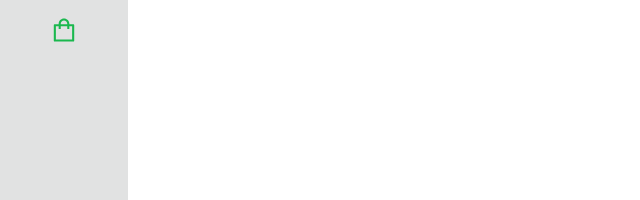
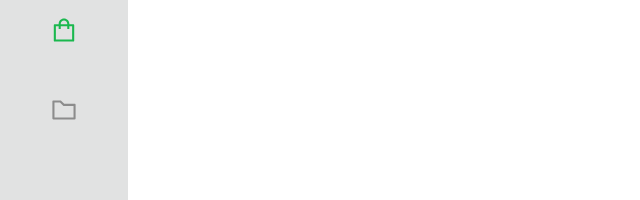
Before and after one commit to wkk123/react-electron-app, a React app: page /login in a window 1280 px wide. Shown: the part 1050-1250 px from the top of the page, without its empty margins (0-640 px from the left). Built offline with nearby package versions, Linux system fonts and the light colour scheme.

Commit message:
2022.10.09 读取Excel完成

```diff
--- a/package.json
+++ b/package.json
@@ -75,7 +75,8 @@
     "webpack": "^5.64.4",
     "webpack-dev-server": "^4.6.0",
     "webpack-manifest-plugin": "^4.0.2",
-    "workbox-webpack-plugin": "^6.4.1"
+    "workbox-webpack-plugin": "^6.4.1",
+    "xlsx": "^0.18.5"
   },
   "scripts": {
     "start": "node scripts/start.js",
--- a/src/nav/index.tsx
+++ b/src/nav/index.tsx
@@ -1,5 +1,5 @@
 import React, { Component } from "react";
-import { GithubOutlined, MessageOutlined, UserOutlined, ShoppingOutlined } from '@ant-design/icons';
+import { GithubOutlined, MessageOutlined, UserOutlined, ShoppingOutlined, FolderOutlined } from '@ant-design/icons';
 import { withRouter, RouteComponentProps } from "react-router-dom";
 import './index.less';
 interface IProps {}
@@ -62,6 +62,14 @@ class nav extends Component<navProps,IState> {
         >
           <ShoppingOutlined  className={`nav_icon ${currentIndex === 3&&'active'}`} />
         </div>
+        <div
+          className="nav_item"
+          onClick={()=>{
+            this.goPage(4,'/handle')
+          }}
+        >
+          <FolderOutlined  className={`nav_icon ${currentIndex === 4&&'active'}`} />
+        </div>
       </div>
     );
   }
--- /dev/null
+++ b/src/pages/handle/index.less
@@ -0,0 +1,5 @@
+@import '@/assets/less/publicFn.less';
+.handle{
+  .wh(100%,100%);
+  .flexStyle(column);
+}
--- /dev/null
+++ b/src/pages/handle/index.tsx
@@ -0,0 +1,71 @@
+
+import React, { Component } from "react";
+import './index.less';
+import { RouteComponentProps } from "react-router-dom";
+import * as XLSX from 'xlsx';
+
+interface IProps {}
+
+type handleProps = IProps & RouteComponentProps;
+
+interface IState {
+  list: any,
+}
+export default class handle extends Component<handleProps,IState> {
+  private timerID: NodeJS.Timeout | undefined;
+  constructor(props: handleProps) {
+    super(props);
+    this.state={
+      list: [],
+    }
+  }
+
+  componentDidMount(): void {
+  }
+
+  onImportExcel = (file:any) => {
+    // 获取上传的文件对象
+    const { files } = file.target;
+    // 通过FileReader对象读取文件
+    const fileReader = new FileReader();
+    fileReader.onload = (event:any) => {
+      try {
+        const { result } = event.target;
+        // 以二进制流方式读取得到整份excel表格对象
+        const workbook = XLSX.read(result, { type: 'binary' });
+        let data:any = []; // 存储获取到的数据
+        // 遍历每张工作表进行读取（这里默认只读取第一张表）
+        console.log('workbook', workbook)
+        for (const sheet in workbook.Sheets) {
+          if (workbook.Sheets.hasOwnProperty(sheet)) {
+            // 利用 sheet_to_json 方法将 excel 转成 json 数据
+            data = data.concat(XLSX.utils.sheet_to_json(workbook.Sheets[sheet]));
+            // break; // 如果只取第一张表，就取消注释这行
+          }
+        }
+        console.log(data);
+      } catch (e) {
+        // 这里可以抛出文件类型错误不正确的相关提示
+        console.log('文件类型不正确');
+        return;
+      }
+    };
+    // 以二进制方式打开文件
+    fileReader.readAsBinaryString(files[0]);
+  }
+
+  render() {
+    // const { awardList, awardIndex } = this.state;
+    return (
+      <div className="handle">
+        <input
+          type='file'
+          accept='.xlsx, .xls'
+          onChange={(file:any)=>{
+            this.onImportExcel(file)
+          }}
+        />
+      </div>
+    );
+  }
+}
--- a/src/routes/index.ts
+++ b/src/routes/index.ts
@@ -2,6 +2,7 @@
 import Information from './../pages/information';
 import AddressList from './../pages/addressList';
 import Lottery from './../pages/lottery';
+import Handle from './../pages/handle';
 // 导入路由管理工具
 import { RouteConfig } from 'react-router-config'
 
@@ -21,6 +22,11 @@ const routes:RouteConfig = [
     exact:true,
     component: Lottery
   },
+  {
+    path:'/handle',
+    exact:true,
+    component: Handle
+  },
 ]
 
 
```
Also changed, not shown: 1 other file (tests, documents, lock files or other folders).
